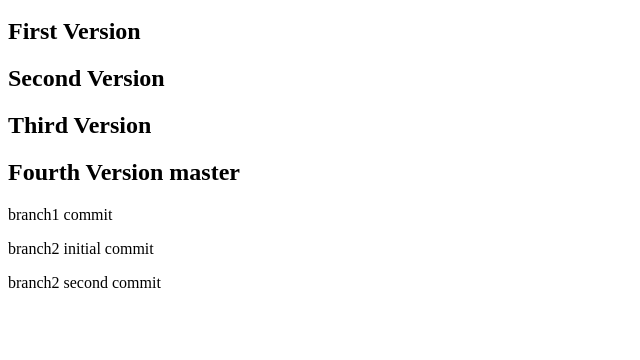
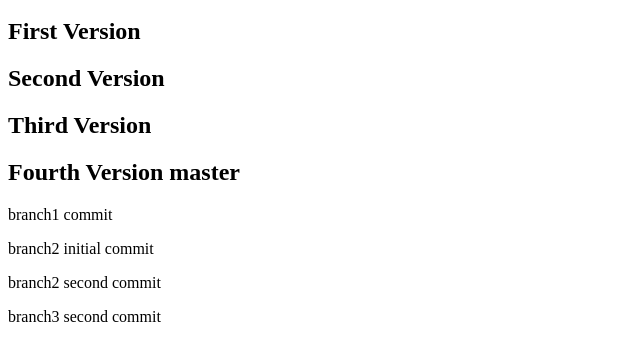
Before and after one commit to raiadi/sandbox, a plain HTML site: page index.html in a window 1280 px wide. Shown: the part 48-408 px from the top of the page, without its empty margins (0-640 px from the left). Drawn offline with Linux system fonts and the light colour scheme.

Commit message:
b2 commit 3

```diff
--- a/index.html
+++ b/index.html
@@ -13,3 +13,5 @@
 <p>branch2 initial commit</p>
 
 <p>branch2 second commit</p>
+
+<p>branch3 second commit</p>
```
